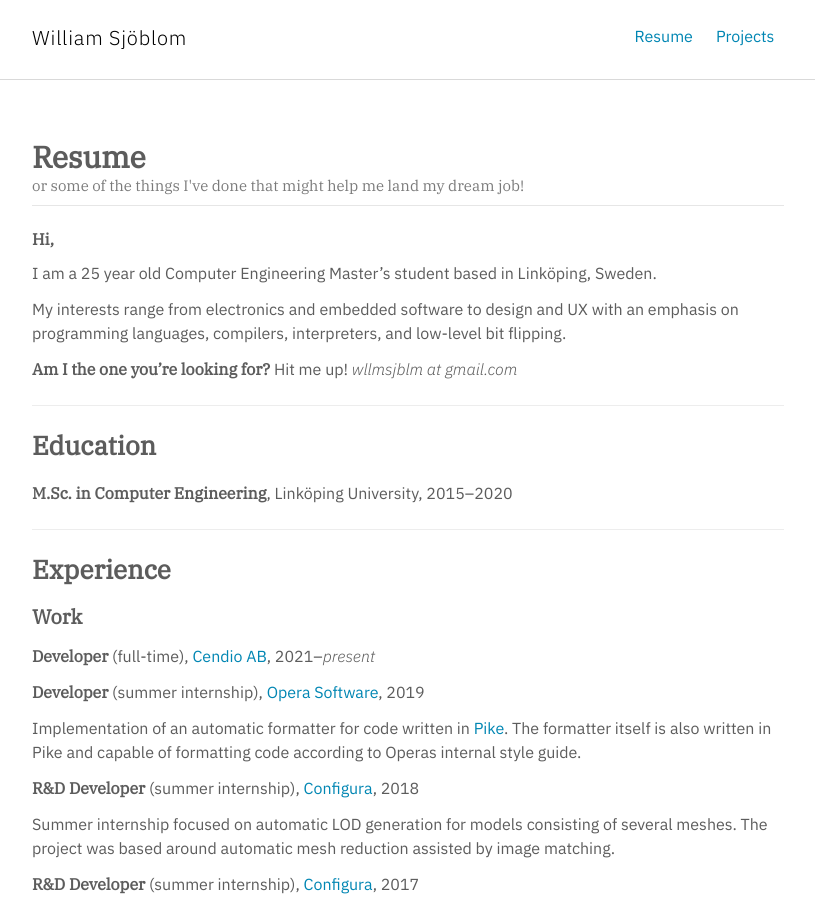
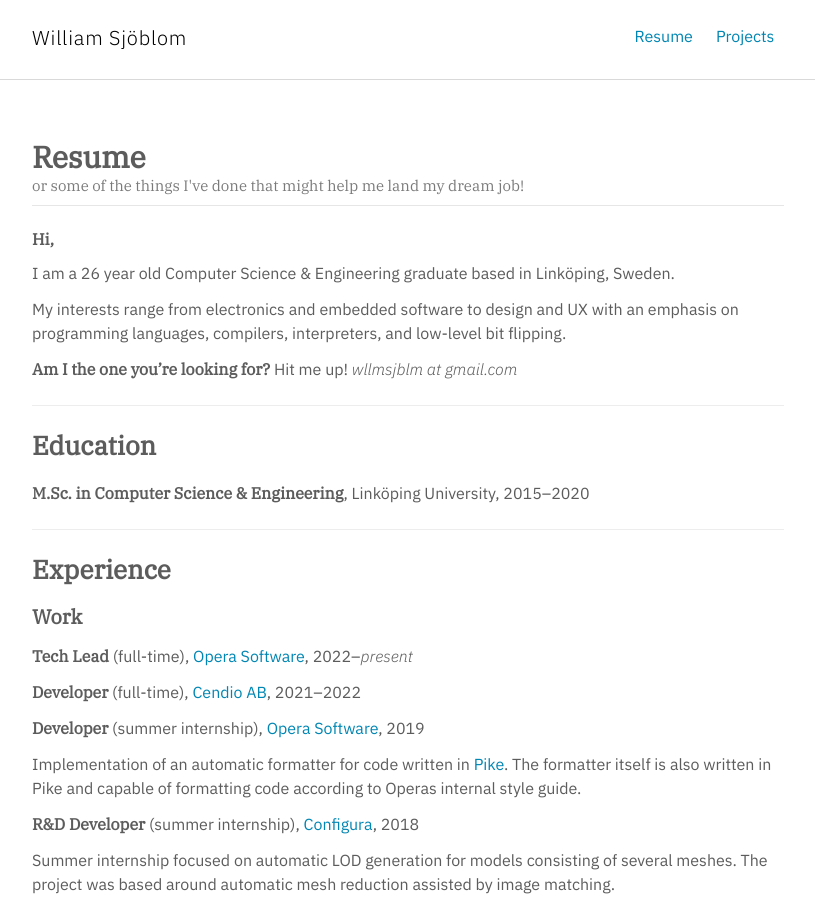
Before and after one commit to williamsjoblom/williamsjoblom.github.io, a Jekyll site: the page built from resume.md, in a window 1280 px wide and 900 px high. Shown: the whole window, without its empty margins (232-1047 px from the left). Built offline with Jekyll 4.4.1, drawn with Linux system fonts in a browser that asks for light colours.

Commit message:
Update resume.md

```diff
--- a/resume.md
+++ b/resume.md
@@ -8,7 +8,7 @@ pdf: true
 
 ##### Hi,
 
-I am a 25 year old Computer Engineering Master's student based in Linköping, Sweden.
+I am a 26 year old Computer Science & Engineering graduate based in Linköping, Sweden.
 
 My interests range from electronics and embedded software to design
 and UX with an emphasis on programming languages, compilers,
@@ -20,13 +20,15 @@ interpreters, and low-level bit flipping.
 <div class="divider"></div>
 
 ## Education
-**M.Sc. in Computer Engineering**, Linköping University, 2015&ndash;2020
+**M.Sc. in Computer Science & Engineering**, Linköping University, 2015&ndash;2020
 
 <div class="divider"></div>
 
 ## Experience
 #### Work
-**Developer** (full-time), [Cendio AB](https://www.cendio.com), 2021&ndash;*present*
+**Tech Lead** (full-time), [Opera Software](https://www.opera.com), 2022&ndash;*present*
+
+**Developer** (full-time), [Cendio AB](https://www.cendio.com), 2021&ndash;2022
 
 **Developer** (summer internship), [Opera Software](https://www.opera.com/), 2019
 
```
